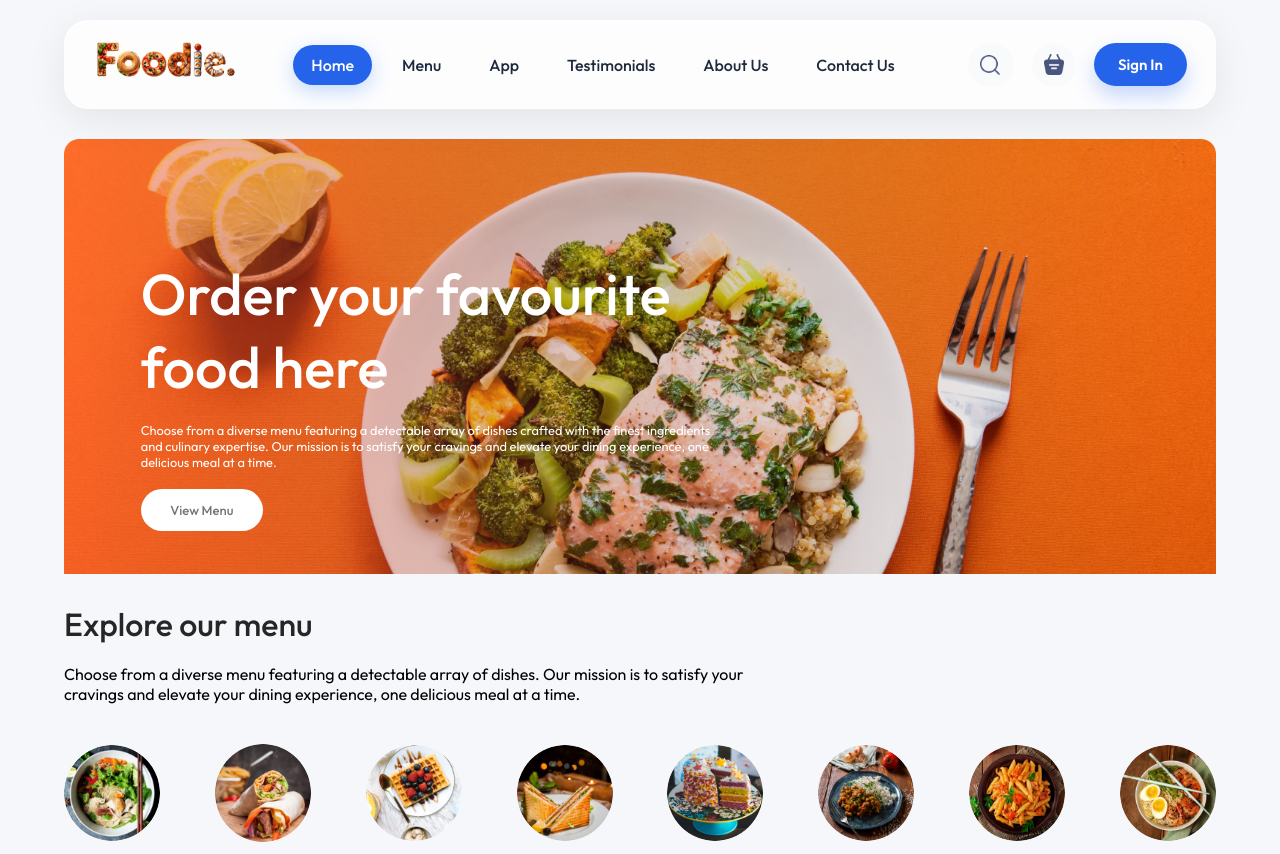
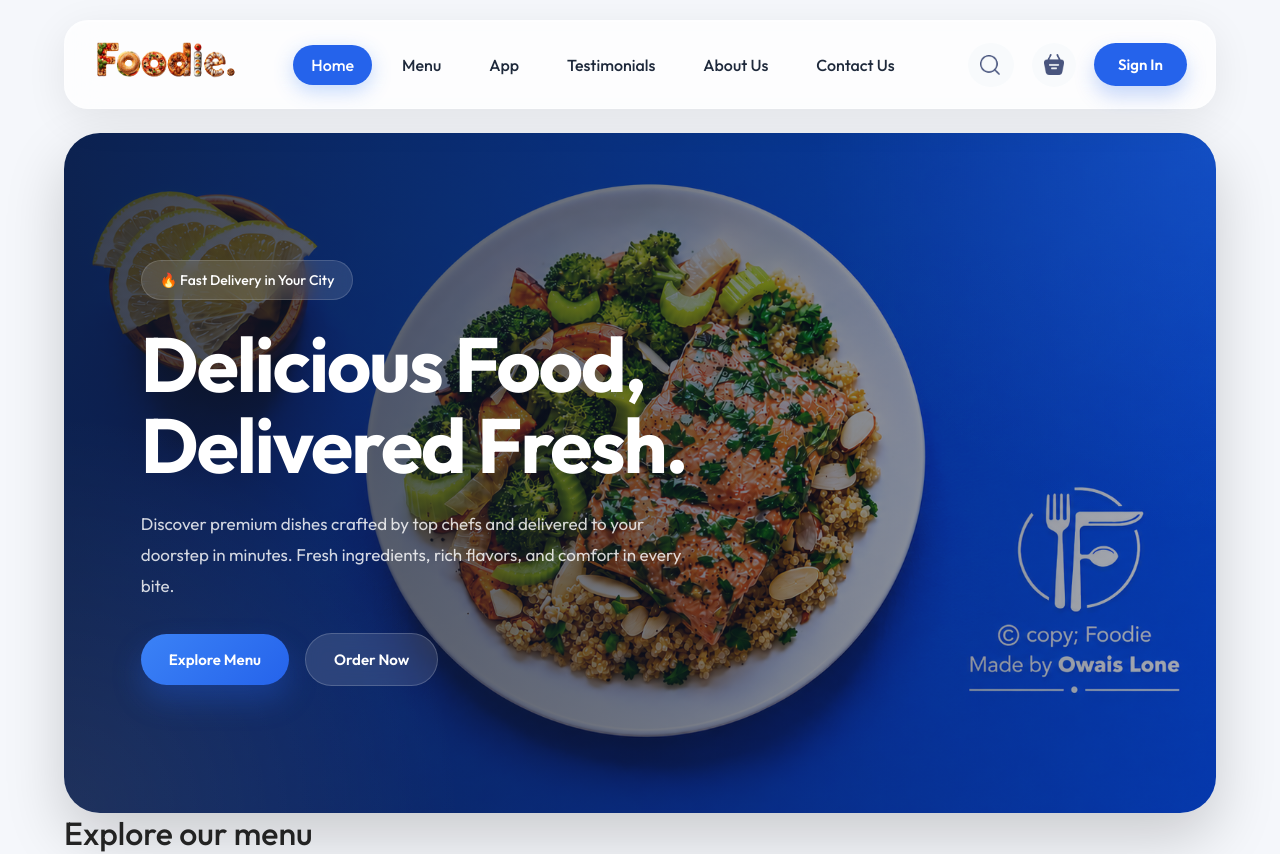
Before and after one commit to TheOwaisLone/Foodie, a React (Vite) app in the folder frontend/: page / in a window 1280 px wide. Shown: the top 854 px of the page. Built offline with nearby package versions, Linux system fonts and the light colour scheme; no server answers.

Commit message:
feat - Enhance Header component with new layout and styling

```diff
--- a/frontend/src/components/Header/Header.css
+++ b/frontend/src/components/Header/Header.css
@@ -1,52 +1,190 @@
 .header {
-  height: 34vw;
-  margin: 30px auto;
-  background: url("/header_img.png") no-repeat;
+  position: relative;
+
+  height: 85vh;
+  min-height: 620px;
+
+  margin-top: 24px;
+
+  border-radius: 36px;
+
+  overflow: hidden;
+
+  background:
+    linear-gradient(to right, rgba(15, 23, 42, 0.82), rgba(15, 23, 42, 0.35)),
+    url("/header_img.png");
+
   background-size: cover;
+  background-position: center;
+
+  display: flex;
+  align-items: center;
+
+  box-shadow: 0 25px 60px rgba(0, 0, 0, 0.18);
+}
+
+.header-overlay {
+  position: absolute;
+  inset: 0;
+
+  background:
+    radial-gradient(
+      circle at top right,
+      rgba(59, 130, 246, 0.25),
+      transparent 30%
+    ),
+    radial-gradient(
+      circle at bottom left,
+      rgba(255, 255, 255, 0.08),
+      transparent 30%
+    );
+}
+
+.header-contents {
   position: relative;
-}
-.header-contents {
-  position: absolute;
+  z-index: 2;
+
   display: flex;
   flex-direction: column;
-  align-items: start;
-  gap: 1.5vw;
-  max-width: 50%;
-  bottom: 10%;
-  left: 6vw;
-  animation: fadeIn 3s;
+  align-items: flex-start;
+
+  gap: 24px;
+
+  width: 100%;
+  max-width: 650px;
+
+  padding-left: 6vw;
+
+  animation: fadeIn 1s ease;
 }
-.header-contents h2 {
+
+.header-badge {
+  padding: 10px 18px;
+
+  border-radius: 999px;
+
+  background: rgba(255, 255, 255, 0.12);
+
+  backdrop-filter: blur(10px);
+
+  border: 1px solid rgba(255, 255, 255, 0.15);
+
+  color: white;
+
+  font-size: 14px;
   font-weight: 500;
+}
+
+.header-contents h1 {
   color: white;
-  font-size: max(4.5vw, 22px);
+
+  font-size: clamp(42px, 6vw, 78px);
+  line-height: 1.05;
+
+  font-weight: 700;
+
+  letter-spacing: -2px;
 }
+
 .header-contents p {
+  color: rgba(255, 255, 255, 0.82);
+
+  font-size: 17px;
+  line-height: 1.8;
+
+  max-width: 560px;
+}
+
+.header-buttons {
+  display: flex;
+  align-items: center;
+  gap: 16px;
+
+  margin-top: 8px;
+}
+
+.primary-btn,
+.secondary-btn {
+  border: none;
+  outline: none;
+
+  padding: 16px 28px;
+
+  border-radius: 999px;
+
+  font-size: 15px;
+  font-weight: 600;
+
+  cursor: pointer;
+
+  transition: all 0.3s ease;
+}
+
+.primary-btn {
+  background: linear-gradient(135deg, #3b82f6, #2563eb);
   color: white;
-  font-size: 1vw;
+
+  box-shadow: 0 15px 30px rgba(37, 99, 235, 0.3);
 }
-.header-contents button {
-  border: none;
-  color: #747474;
-  font-weight: 500;
-  padding: 1vw 2.3vw;
-  background-color: white;
-  font-size: max(1vw, 13px);
-  border-radius: 50px;
+
+.primary-btn:hover {
+  transform: translateY(-3px);
 }
-@media (max-width: 1050px) {
+
+.secondary-btn {
+  background: rgba(255, 255, 255, 0.12);
+
+  color: white;
+
+  border: 1px solid rgba(255, 255, 255, 0.18);
+
+  backdrop-filter: blur(10px);
+}
+
+.secondary-btn:hover {
+  background: rgba(255, 255, 255, 0.2);
+}
+
+@media (max-width: 900px) {
+  .header {
+    height: 72vh;
+    min-height: 540px;
+  }
+
   .header-contents {
-    max-width: 45%;
+    max-width: 90%;
+    padding: 0 24px;
+  }
+
+  .header-contents p {
+    font-size: 15px;
   }
 }
-@media (max-width: 750px) {
+
+@media (max-width: 600px) {
+  .header {
+    height: 78vh;
+
+    border-radius: 24px;
+  }
+
   .header-contents {
-    max-width: 65%;
+    gap: 18px;
   }
+
   .header-contents p {
-    display: none;
+    font-size: 14px;
+    line-height: 1.6;
   }
-  .header-contents button {
-    padding: 2vw 4vw;
+
+  .header-buttons {
+    width: 100%;
+    flex-direction: column;
+    align-items: stretch;
+  }
+
+  .primary-btn,
+  .secondary-btn {
+    width: 100%;
   }
 }
--- a/frontend/src/components/Header/Header.jsx
+++ b/frontend/src/components/Header/Header.jsx
@@ -3,18 +3,31 @@ import "./Header.css";
 
 const Header = () => {
   return (
-    <div className="header">
+    <section className="header">
+      <div className="header-overlay"></div>
+
       <div className="header-contents">
-        <h2>Order your favourite food here</h2>
+        <span className="header-badge">🔥 Fast Delivery in Your City</span>
+
+        <h1>
+          Delicious Food,
+          <br />
+          Delivered Fresh.
+        </h1>
+
         <p>
-          Choose from a diverse menu featuring a detectable array of dishes
-          crafted with the finest ingredients and culinary expertise. Our
-          mission is to satisfy your cravings and elevate your dining
-          experience, one delicious meal at a time.
+          Discover premium dishes crafted by top chefs and delivered to your
+          doorstep in minutes. Fresh ingredients, rich flavors, and comfort in
+          every bite.
         </p>
-        <button>View Menu</button>
+
+        <div className="header-buttons">
+          <button className="primary-btn">Explore Menu</button>
+
+          <button className="secondary-btn">Order Now</button>
+        </div>
       </div>
-    </div>
+    </section>
   );
 };
 
```
Also changed, not shown: frontend/public/header_img.png, 1 other file (tests, documents, lock files or other folders).
